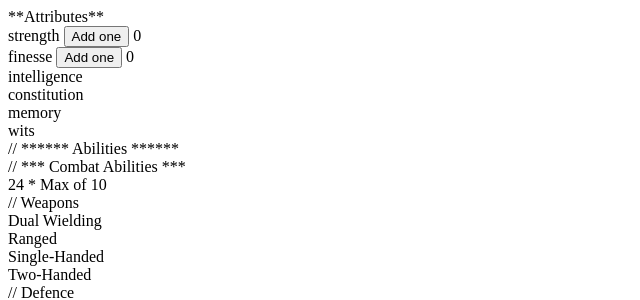
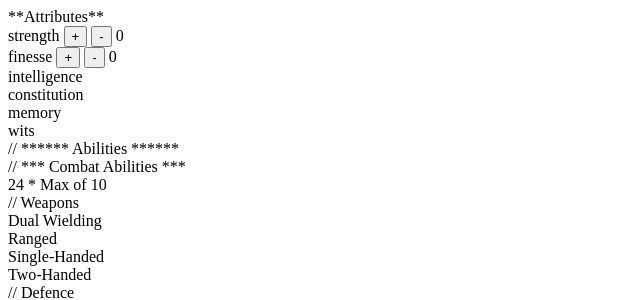
Before and after one commit to XakNitram/DivinityCharacterSite, a PHP site: page /pages/edit_character.php in a window 1280 px wide. Shown: the top 300 px of the page, without its empty margins (0-640 px from the left). Run offline with PHP 8.4, Linux system fonts and the light colour scheme.

Commit message:
added buttons with issues

```diff
--- a/pages/edit_character.php
+++ b/pages/edit_character.php
@@ -14,8 +14,9 @@
 
     <br>
     strength
-    <input type="button" value="Add one" onclick="add('str');"/>
-    </form>
+    <input type="button" value="+" onclick="add('str');"/>
+    <input type="button" value="-" onclick="minus('str');"/>
+
     <span id="str">0</span>
     <script>
         reset();
@@ -32,8 +33,9 @@
     <br>
 
     finesse
-    <input type="button" value="Add one" onclick="add('fin');"/>
-    </form>
+    <input type="button" value="+" onclick="add('fin');"/>
+    <input type="button" value="-" onclick="minus('fin');"/>
+
     <span id="fin">0</span>
     <br>
     intelligence
@@ -137,6 +139,10 @@
         document.getElementById(id).innerHTML = value;
 
     }
+    function minus(id){
+        value--;
+        document.getElementById(id).innerHTML = value;
+    }
     function reset() {
 
         value = 0;
```
